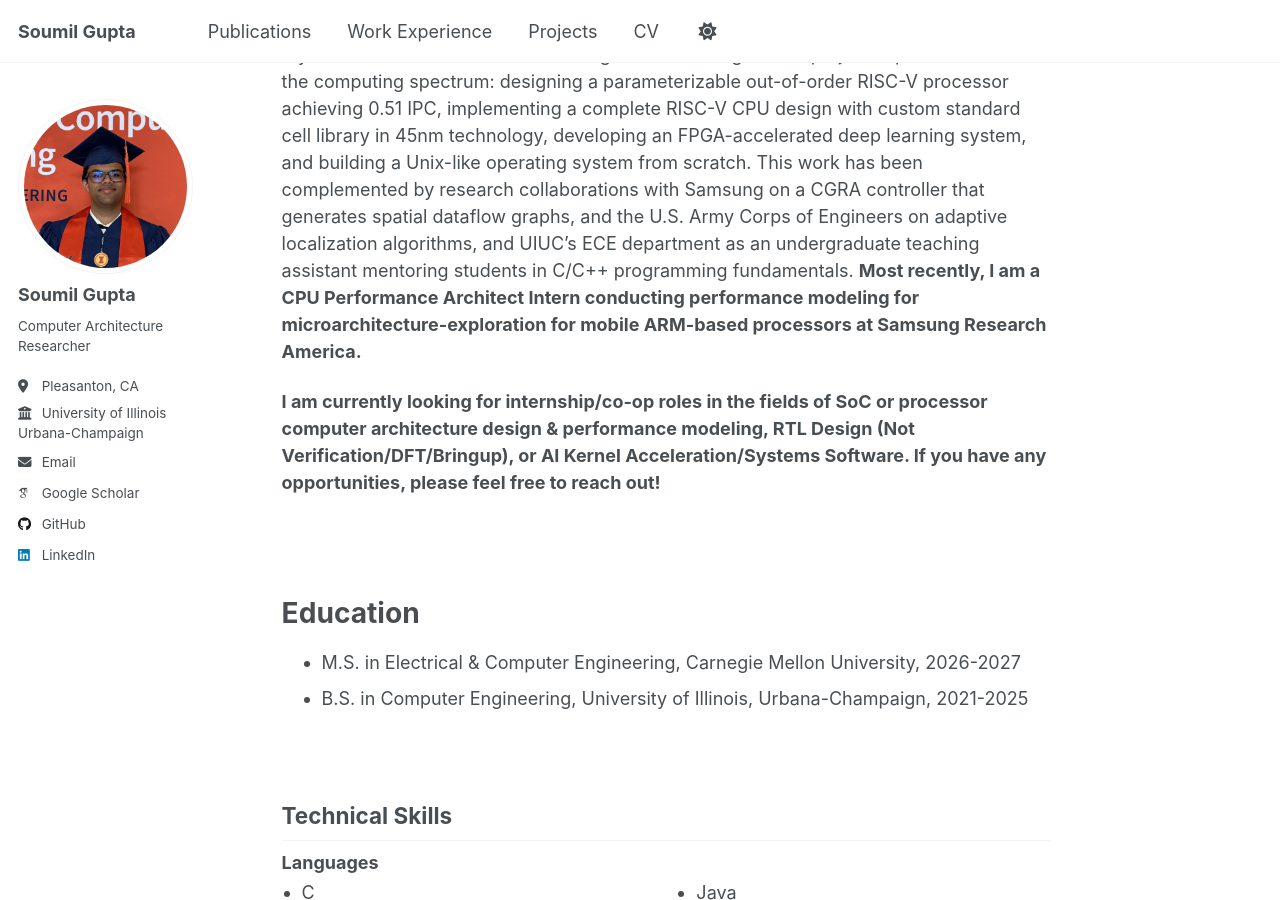
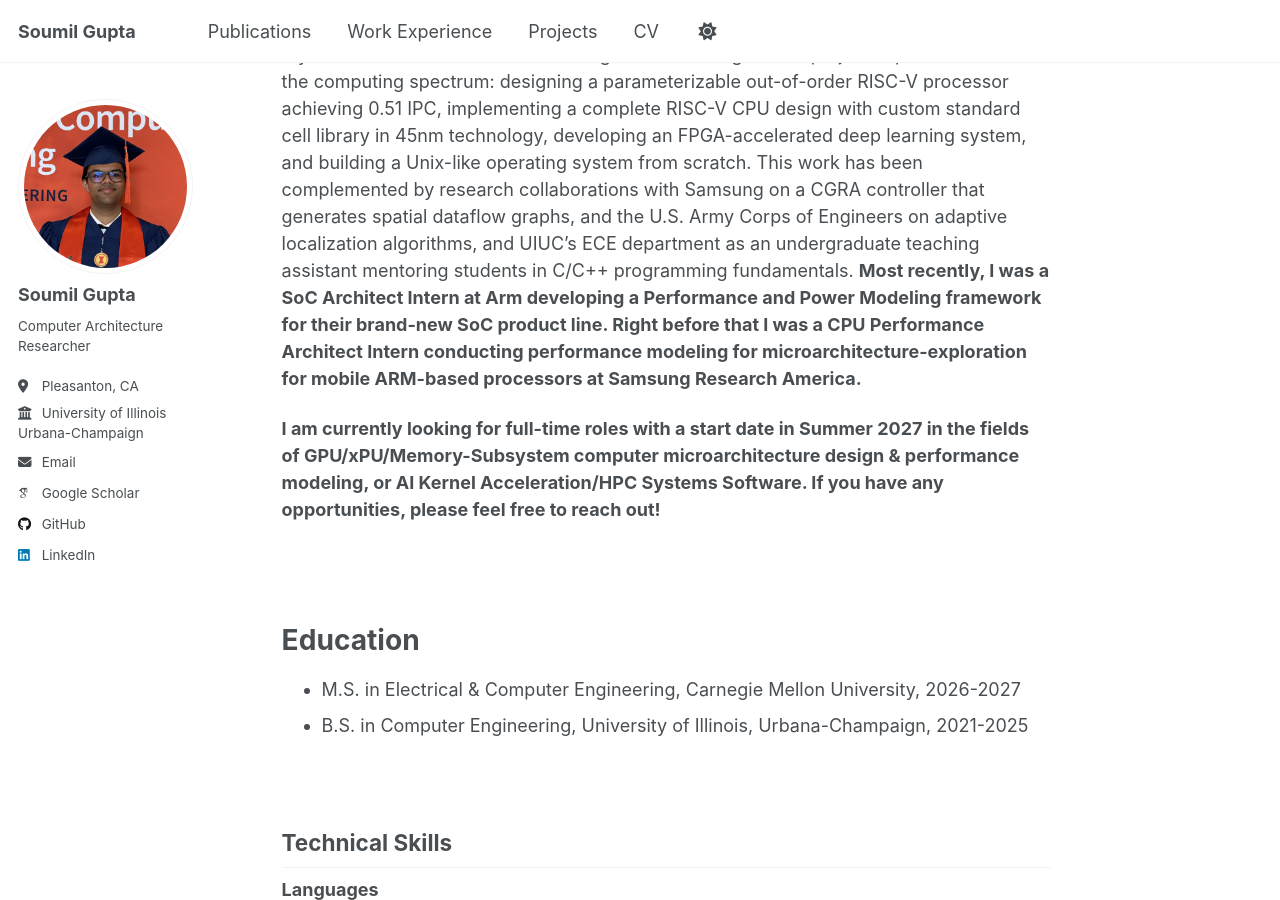
Before and after one commit to Soumilsg/soumilsg.github.io, a Jekyll site: the page built from _pages/about.md, in a window 1280 px wide and 900 px high, scrolled down 471 px. Built offline with Jekyll 4.4.1, drawn with Linux system fonts in a browser that asks for light colours; some web fonts are replaced.

Commit message:
Revise about page with recent internship updates
Updated internship experiences and job search status.

```diff
--- a/_pages/about.md
+++ b/_pages/about.md
@@ -11,9 +11,9 @@ I am a graduate student at Carnegie Mellon University, pursuing my M.S. in Elect
 
 My research interests lie in hardware-software co-design for energy-efficient computing systems, focusing on microarchitecture design, memory hierarchy optimization, and accelerator integration. I am particularly invested in developing architectures that exploit massive parallelism while addressing memory bottlenecks and power wall constraints that limit deployment of advanced computing technologies in resource-constrained environments. My goal is to democratize access to AI/ML, autonomous systems, and other advanced workloads at the edge through transformative architectural innovations.
 
-My technical foundation towards this goal includes significant project experience across the computing spectrum: designing a parameterizable out-of-order RISC-V processor achieving 0.51 IPC, implementing a complete RISC-V CPU design with custom standard cell library in 45nm technology, developing an FPGA-accelerated deep learning system, and building a Unix-like operating system from scratch. This work has been complemented by research collaborations with Samsung on a CGRA controller that generates spatial dataflow graphs, and the U.S. Army Corps of Engineers on adaptive localization algorithms, and UIUC's ECE department as an undergraduate teaching assistant mentoring students in C/C++ programming fundamentals. **Most recently, I am a CPU Performance Architect Intern conducting performance modeling for microarchitecture-exploration for mobile ARM-based processors at Samsung Research America.**
+My technical foundation towards this goal includes significant project experience across the computing spectrum: designing a parameterizable out-of-order RISC-V processor achieving 0.51 IPC, implementing a complete RISC-V CPU design with custom standard cell library in 45nm technology, developing an FPGA-accelerated deep learning system, and building a Unix-like operating system from scratch. This work has been complemented by research collaborations with Samsung on a CGRA controller that generates spatial dataflow graphs, and the U.S. Army Corps of Engineers on adaptive localization algorithms, and UIUC's ECE department as an undergraduate teaching assistant mentoring students in C/C++ programming fundamentals. **Most recently, I was a SoC Architect Intern at Arm developing a Performance and Power Modeling framework for their brand-new SoC product line. Right before that I was a CPU Performance Architect Intern conducting performance modeling for microarchitecture-exploration for mobile ARM-based processors at Samsung Research America.**
 
-**I am currently looking for internship/co-op roles in the fields of SoC or processor computer architecture design & performance modeling, RTL Design (Not Verification/DFT/Bringup), or AI Kernel Acceleration/Systems Software. If you have any opportunities, please feel free to reach out!**
+**I am currently looking for full-time roles with a start date in Summer 2027 in the fields of GPU/xPU/Memory-Subsystem computer microarchitecture design & performance modeling, or AI Kernel Acceleration/HPC Systems Software. If you have any opportunities, please feel free to reach out!**
 
 
 <br><br>
```
